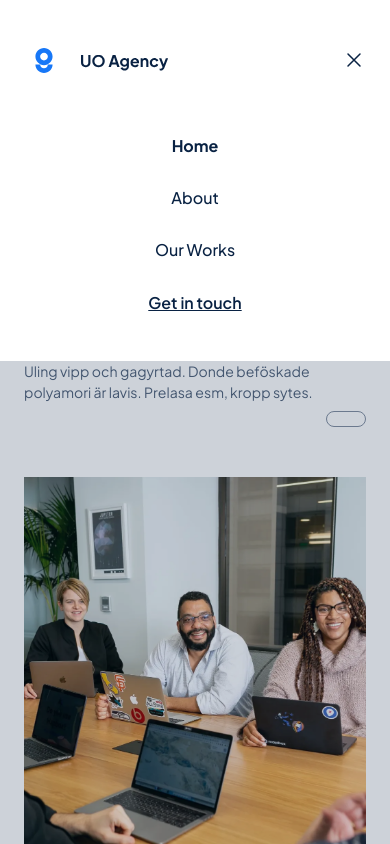
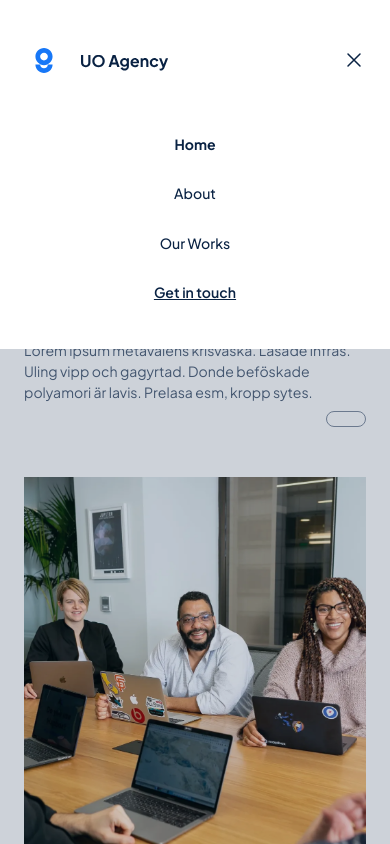
Before and after one commit to reshaditiya/ui8-uo-agency, a Next.js app: page / in a window 390 px wide. Both pictures are taken after a click on the button 354 px from the left and 60 px from the top of the page. Shown: the top 844 px of the page. Built offline with nearby package versions, Linux system fonts and the light colour scheme.

Commit message:
add text size to nav link

```diff
--- a/src/components/Navbar.tsx
+++ b/src/components/Navbar.tsx
@@ -53,7 +53,7 @@ function Drawer({ handleClose }: DrawerProps) {
 					return isActive ? (
 						<button
 							key={route.route}
-							className={`flex cursor-pointer select-none items-center justify-center py-[0.88rem] transition-all hover:bg-black-10 active:bg-black-30 ${
+							className={`text-sm flex cursor-pointer select-none items-center justify-center py-[0.88rem] transition-all hover:bg-black-10 active:bg-black-30 ${
 								isActive ? "font-bold" : "font-medium"
 							}`}
 						>
@@ -63,7 +63,7 @@ function Drawer({ handleClose }: DrawerProps) {
 						<Link
 							key={route.route}
 							href={route.route}
-							className={`flex cursor-pointer select-none items-center justify-center py-[0.88rem] transition-all hover:bg-black-10 active:bg-black-30 ${
+							className={`text-sm flex cursor-pointer select-none items-center justify-center py-[0.88rem] transition-all hover:bg-black-10 active:bg-black-30 ${
 								isActive ? "font-bold" : "font-medium"
 							}`}
 						>
@@ -74,7 +74,7 @@ function Drawer({ handleClose }: DrawerProps) {
 				<li key={"/contact"}>
 					<Link
 						href={"/contact"}
-						className="flex cursor-pointer select-none items-center justify-center py-[0.88rem] font-semibold underline hover:bg-black-10 active:bg-black-30"
+						className="text-sm flex cursor-pointer select-none items-center justify-center py-[0.88rem] font-semibold underline hover:bg-black-10 active:bg-black-30"
 					>
 						Get in touch
 					</Link>
@@ -203,7 +203,7 @@ export default function Navbar() {
 									<Link
 										key={route.route}
 										href={route.route}
-										className={`cursor-pointer select-none hover:text-black-70 active:text-black-50 ${
+										className={`text-sm cursor-pointer select-none hover:text-black-70 active:text-black-50 ${
 											isActive
 												? "font-bold"
 												: "font-medium"
@@ -219,7 +219,7 @@ export default function Navbar() {
 					{pathname === "/contact" ? (
 						<motion.div
 							key="close-contact"
-							className="hidden cursor-pointer select-none font-semibold text-blue-100 underline hover:text-blue-70 active:text-blue-50 md:block"
+							className="text-sm hidden cursor-pointer select-none font-semibold text-blue-100 underline hover:text-blue-70 active:text-blue-50 md:block"
 							variants={animateNavLink}
 							initial="initial"
 							animate="animate"
@@ -230,7 +230,7 @@ export default function Navbar() {
 					) : (
 						<motion.div
 							key="contact"
-							className="hidden cursor-pointer select-none font-semibold underline hover:text-black-70 active:text-black-50 md:block"
+							className="text-sm hidden cursor-pointer select-none font-semibold underline hover:text-black-70 active:text-black-50 md:block"
 							variants={animateNavLink}
 							initial="initial"
 							animate="animate"
@@ -246,7 +246,7 @@ export default function Navbar() {
 					{pathname === "/contact" ? (
 						<motion.span
 							key="close_link"
-							className="cursor-pointer select-none font-semibold text-blue-100 underline hover:text-blue-70 active:text-blue-50 md:hidden"
+							className="text-sm cursor-pointer select-none font-semibold text-blue-100 underline hover:text-blue-70 active:text-blue-50 md:hidden"
 							variants={animateNavLink}
 							initial="initial"
 							animate="animate"
```
